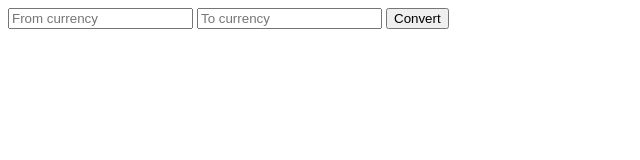
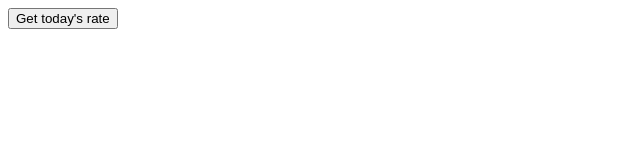
Before and after one commit to dbajpeyi/xrates, a website: page app/index.html at #!/home in a window 1280 px wide. Shown: the whole page, without its empty margins (0-640 px from the left). Drawn offline with Linux system fonts and the light colour scheme.

Commit message:
getting rates now

```diff
--- a/app/views/home.tpl.html
+++ b/app/views/home.tpl.html
@@ -1,3 +1 @@
-<input type="text" placeholder="From currency">
-<input type="text" placeholder="To currency">
-<button type="Submit" ng-click="convert()">Convert</button>
+<button type="Submit" ng-click="convert()">Get today's rate</button>
```
Also changed, not shown: server.js (+5 -2 lines).
